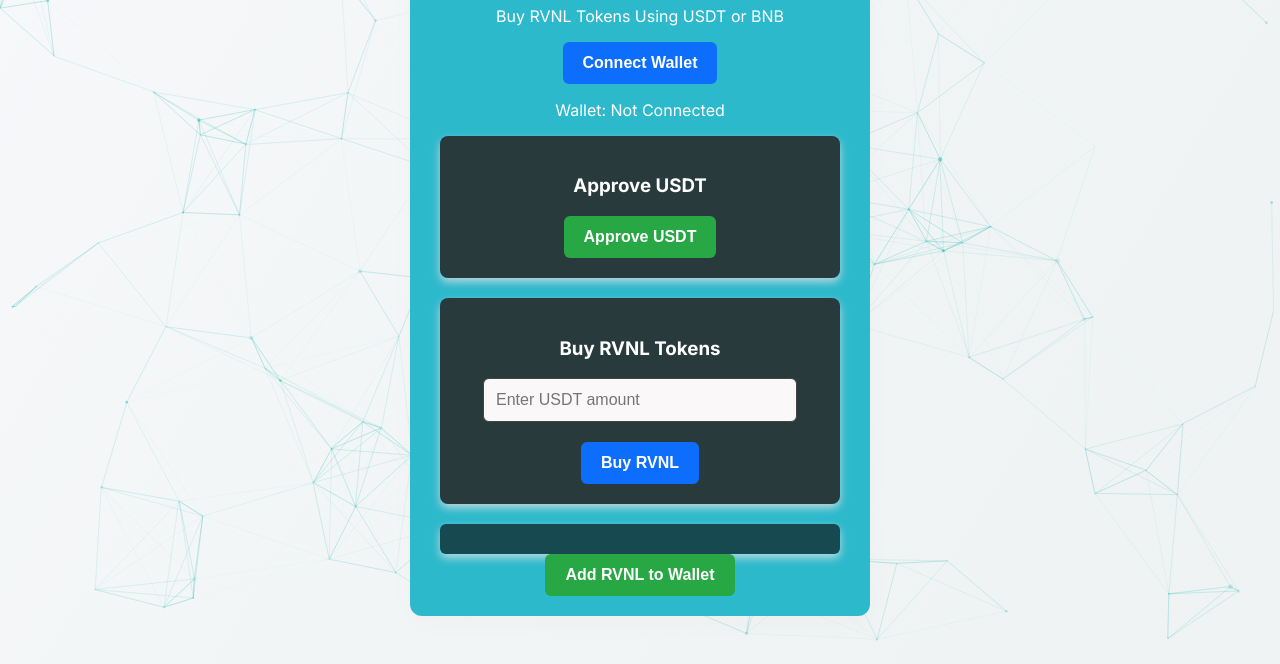
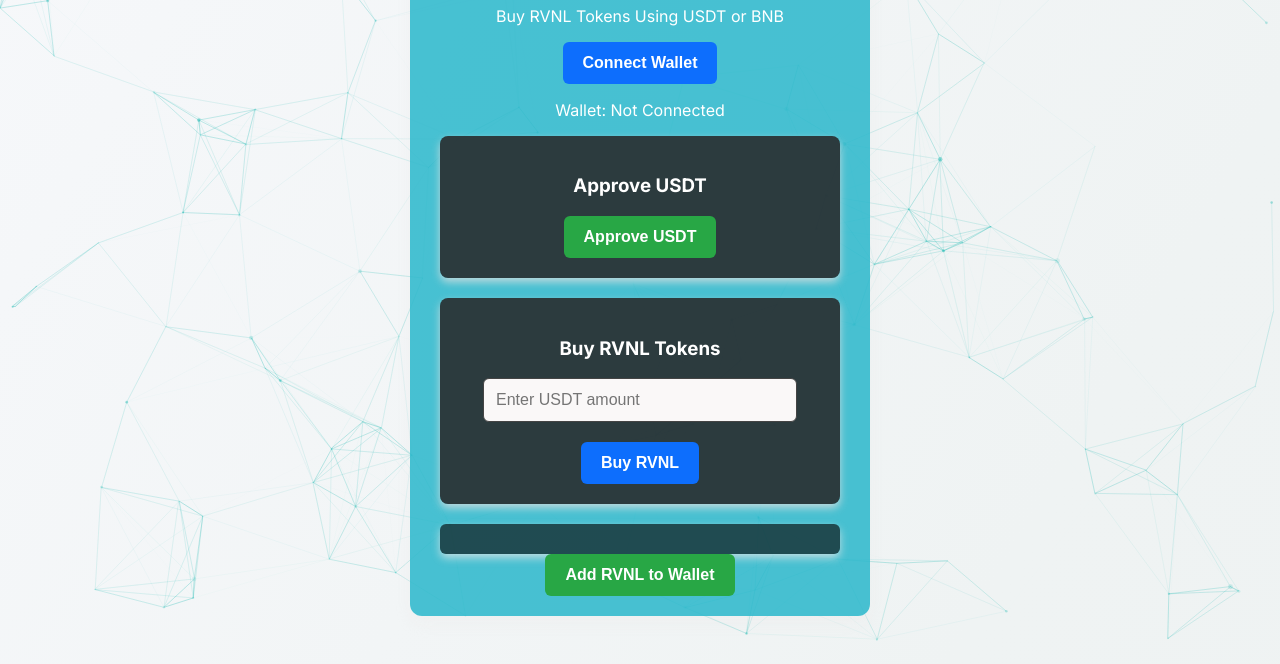
Before and after one commit to don-85/RVNLDAPP, a plain HTML site: page index.html in a window 1280 px wide. Shown: the part 140-804 px from the top of the page. Drawn offline with nearby package versions, Linux system fonts and the light colour scheme; animation ran at ten frames a second.

Commit message:
updated the html

```diff
--- a/styles.css
+++ b/styles.css
@@ -10,7 +10,7 @@ body {
     background: linear-gradient(120deg, #f8f9fc, #eff3f3, #eef1f1); /* Gradient background */
     background-size: 200% 200%; /* For animated gradient */
     animation: gradientMove 6s ease infinite; /* Smooth gradient animation */
-    color: rgb(173, 99, 99);
+    color: rgb(243, 238, 238);
     overflow: auto; /* Allow scrolling if necessary */
   }
 
@@ -33,7 +33,7 @@ body {
   .container {
     width: 90%; /* Flexible width to fit different devices */
     max-width: 400px; /* Limit the maximum width */
-    background: rgb(45, 185, 204);
+    background: rgba(45, 185, 204, 0.863);
     padding: 20px 30px;
     border-radius: 12px;
     box-shadow: 0 8px 16px rgba(233, 228, 228, 0.233);
```
